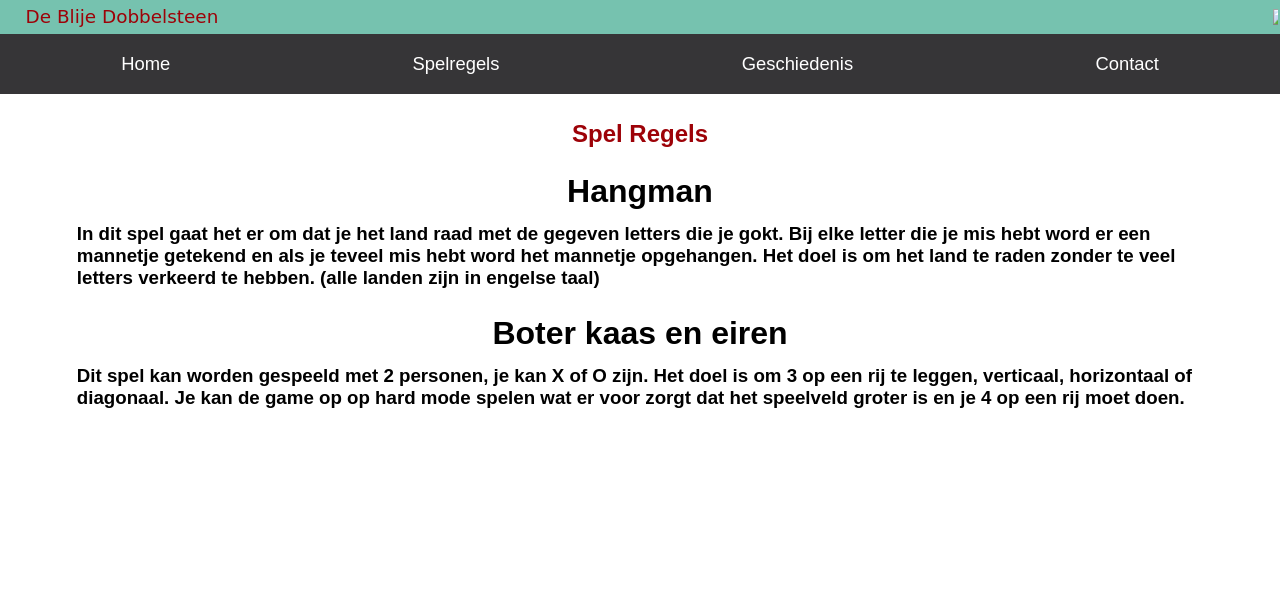
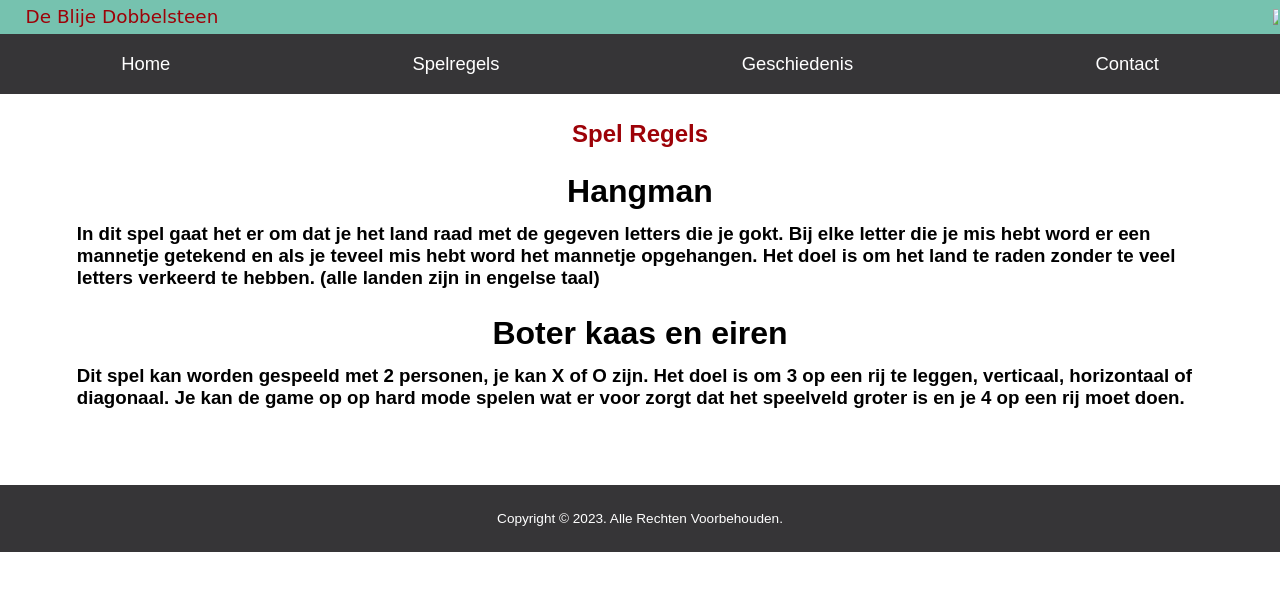
Before and after one commit to Joshuaelias033/De-Blije-Dobbelsteen, a plain HTML site: page De Blije Dobbelsteen/regels.html in a window 1280 px wide. Drawn offline with Linux system fonts and the light colour scheme.

Commit message:
copyright

```diff
--- a/De Blije Dobbelsteen/regels.html
+++ b/De Blije Dobbelsteen/regels.html
@@ -40,6 +40,9 @@
    <h3>In dit spel gaat het er om dat je het land raad met de gegeven letters die je gokt. Bij elke letter die je mis hebt word er een mannetje getekend en als je teveel mis hebt word het mannetje opgehangen. Het doel is om het land te raden zonder te veel letters verkeerd te hebben. (alle landen zijn in engelse taal)</h3>
    <h1>Boter kaas en eiren</h1>
    <h3>Dit spel kan worden gespeeld met 2 personen, je kan X of O zijn. Het doel is om 3 op een rij te leggen, verticaal, horizontaal of diagonaal. Je kan de game op op hard mode spelen wat er voor zorgt dat het speelveld groter is en je 4 op een rij moet doen.</h3>
-    <script src="js/hamburger.js"></script>
+   <footer>
+    <div class="footer">Copyright © 2023. Alle Rechten Voorbehouden.</div>
+</footer>
+   <script src="js/hamburger.js"></script>
 </body>
 </html>
```
Also changed, not shown: De Blije Dobbelsteen/contact.html (+3 -0 lines), De Blije Dobbelsteen/history.html (+3 -0 lines).
